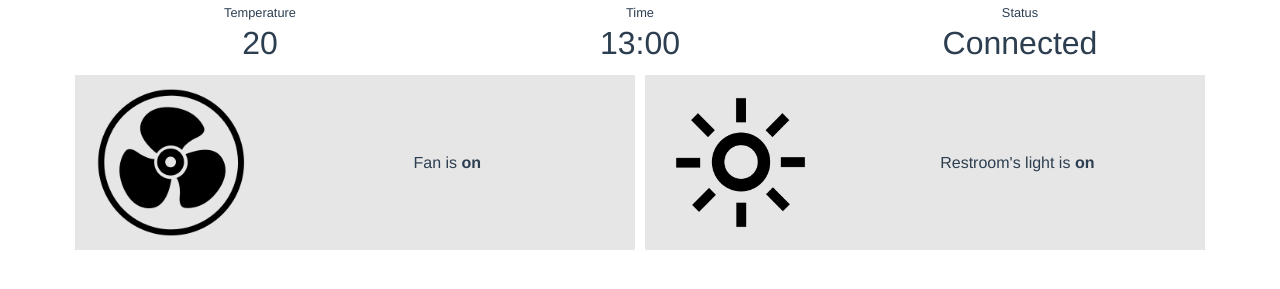
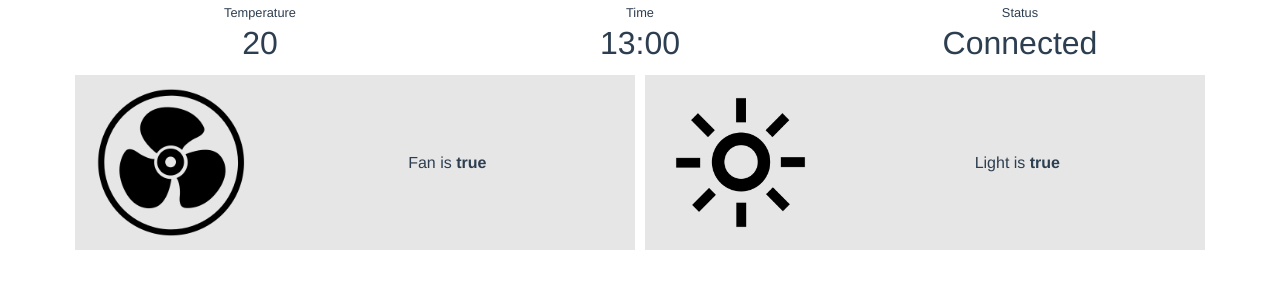
Before and after one commit to phwt/Dashboard, a Vue app: page / in a window 1280 px wide. Shown: the part 149-438 px from the top of the page. Built offline with nearby package versions, Linux system fonts and the light colour scheme.

Commit message:
add components base

```diff
--- a/src/App.vue
+++ b/src/App.vue
@@ -7,49 +7,27 @@
           <hr>
         </div>
       </div>
+
       <div class="row">
-        <div class="col-12 col-md-4">
-          <small>Temperature</small>
-          <h2>20</h2>
-        </div>
-        <div class="col-12 col-md-4">
-          <small>Time</small>
-          <h2>13:00</h2>
-        </div>
-        <div class="col-12 col-md-4">
-          <small>Status</small>
-          <h2>Connected</h2>
-        </div>
+        <data-card name="Temperature" value="20"/>
+        <data-card name="Time" value="13:00"/>
+        <data-card name="Status" value="Connected"/>
       </div>
       <div class="row">
-        <div class="control-card col-12 col-md-6 p-1">
-          <div class="row wrapper">
-            <div class="col-4">
-              <img class="w-100" src="./assets/fan.png" alt="">
-            </div>
-            <div class="col-8 center">
-              <p>Fan is <b>on</b></p>
-            </div>
-          </div>
-        </div>
-        <div class="control-card col-12 col-md-6 p-1">
-          <div class="row wrapper">
-            <div class="col-4">
-              <img class="w-100" src="./assets/light.png" alt="">
-            </div>
-            <div class="col-8 center">
-              <p>Restroom's light is <b>on</b></p>
-            </div>
-          </div>
-        </div>
+        <control-card device="Fan" :isOn="true" :image="require('./assets/fan.png')"/>
+        <control-card device="Light" :isOn="true" :image="require('./assets/light.png')"/>
       </div>
+
     </div>
   </div>
 </template>
 
 <script>
+import DataCard from '@/components/DataCard'
+import ControlCard from '@/components/ControlCard'
 export default {
   name: 'app',
+  components: {DataCard, ControlCard}
 }
 </script>
 
@@ -62,21 +40,4 @@ export default {
   color: #2c3e50;
   margin: 60px 0;
 }
-
-.control-card {
-  .wrapper {
-    padding: 10px 3px;
-    background: rgb(230, 230, 230);
-    margin: 1px;
-  }
-  p {
-    margin-bottom: 0;
-  }
-}
-
-.center {
-  display: flex;
-  justify-content: center;
-  align-items: center;
-}
 </style>
--- /dev/null
+++ b/src/components/ControlCard.vue
@@ -0,0 +1,38 @@
+<template>
+  <div class="control-card col-12 col-md-6 p-1">
+    <div class="row wrapper">
+      <div class="col-4">
+        <img class="w-100" :src="image" alt="">
+      </div>
+      <div class="col-8 center">
+        <p>{{ device }} is <b>{{ isOn }}</b></p>
+      </div>
+    </div>
+  </div>
+</template>
+
+<script>
+export default {
+  name: 'ControlCard',
+  props: ['device', 'isOn', 'image']
+}
+</script>
+
+<style lang="scss" scoped>
+.control-card {
+  .wrapper {
+    padding: 10px 3px;
+    background: rgb(230, 230, 230);
+    margin: 1px;
+  }
+  p {
+    margin-bottom: 0;
+  }
+}
+
+.center {
+  display: flex;
+  justify-content: center;
+  align-items: center;
+}
+</style>
--- /dev/null
+++ b/src/components/DataCard.vue
@@ -0,0 +1,13 @@
+<template>
+  <div class="col-12 col-md-4">
+    <small>{{  name }}</small>
+    <h2>{{ value }}</h2>
+  </div>
+</template>
+
+<script>
+export default {
+  name: 'DataCard',
+  props: ['name', 'value']
+}
+</script>
```
